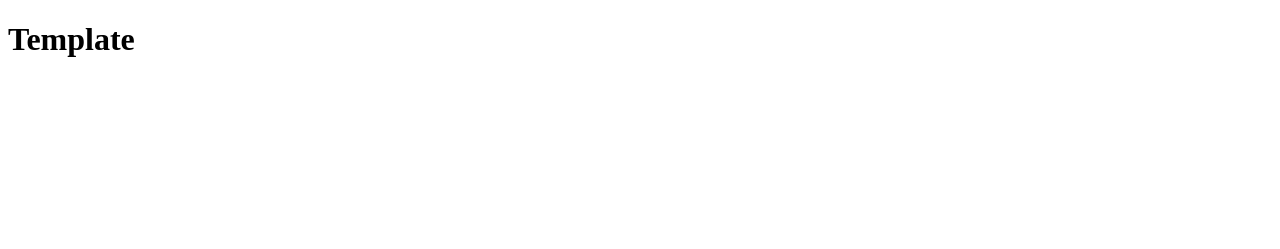
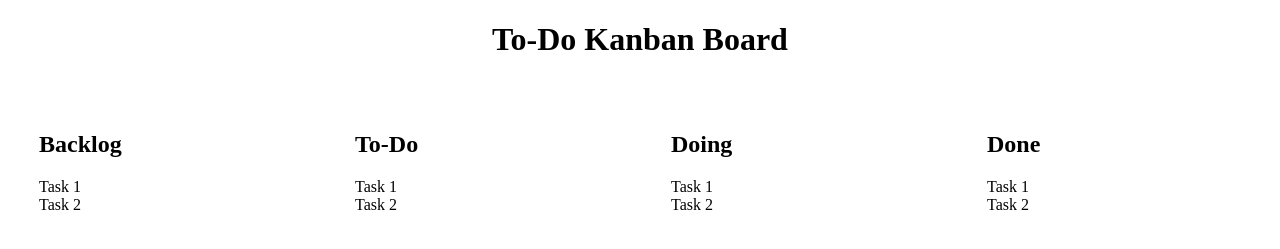
Before and after one commit to Xavivo/Kanban-Board, a plain HTML site: page index.html in a window 1280 px wide. Drawn offline with Linux system fonts and the light colour scheme.

Commit message:
Prototype

```diff
--- a/index.html
+++ b/index.html
@@ -4,8 +4,31 @@
     <meta charset="UTF-8">
     <meta name="viewport" content="width=device-width, initial-scale=1.0">
     <title>Kanban Board</title>
+    <link rel="stylesheet" href="style.css">
 </head>
 <body>
-    <h1>Template</h1>
+    <h1>To-Do Kanban Board</h1>
+    <div class="container">
+        <div class="card" id="backLog">
+                <h2 class="title">Backlog</h2>
+                <div class="item">Task 1</div>
+                <div class="item">Task 2</div>
+        </div>
+        <div class="card" id="toDo">
+                <h2 class="title">To-Do</h2>
+                <div class="item">Task 1</div>
+                <div class="item">Task 2</div>
+        </div>
+        <div class="card" id="doing">
+                <h2 class="title">Doing</h2>
+                <div class="item">Task 1</div>
+                <div class="item">Task 2</div>
+        </div>
+        <div class="card" id="done">
+                <h2 class="title">Done</h2>
+                <div class="item">Task 1</div>
+                <div class="item">Task 2</div>
+        </div>
+    </div>
 </body>
 </html>
--- /dev/null
+++ b/style.css
@@ -0,0 +1,17 @@
+h1 {
+    text-align: center;
+
+}
+
+.container {
+    display: flex;
+    justify-content: space-around;
+}
+
+.card {
+    background-color: transparent;
+    border: 1px solid transparent;
+    padding: 20px;
+    margin: 10px;
+    width: 25%;
+}
```
